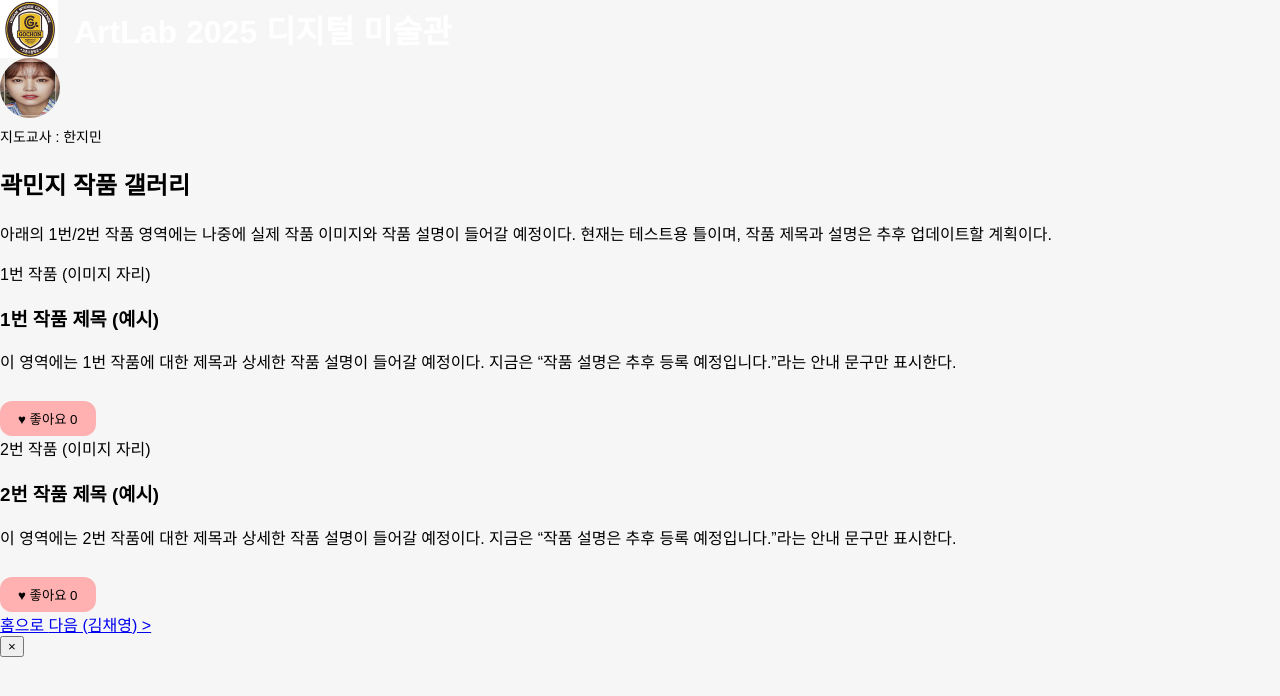
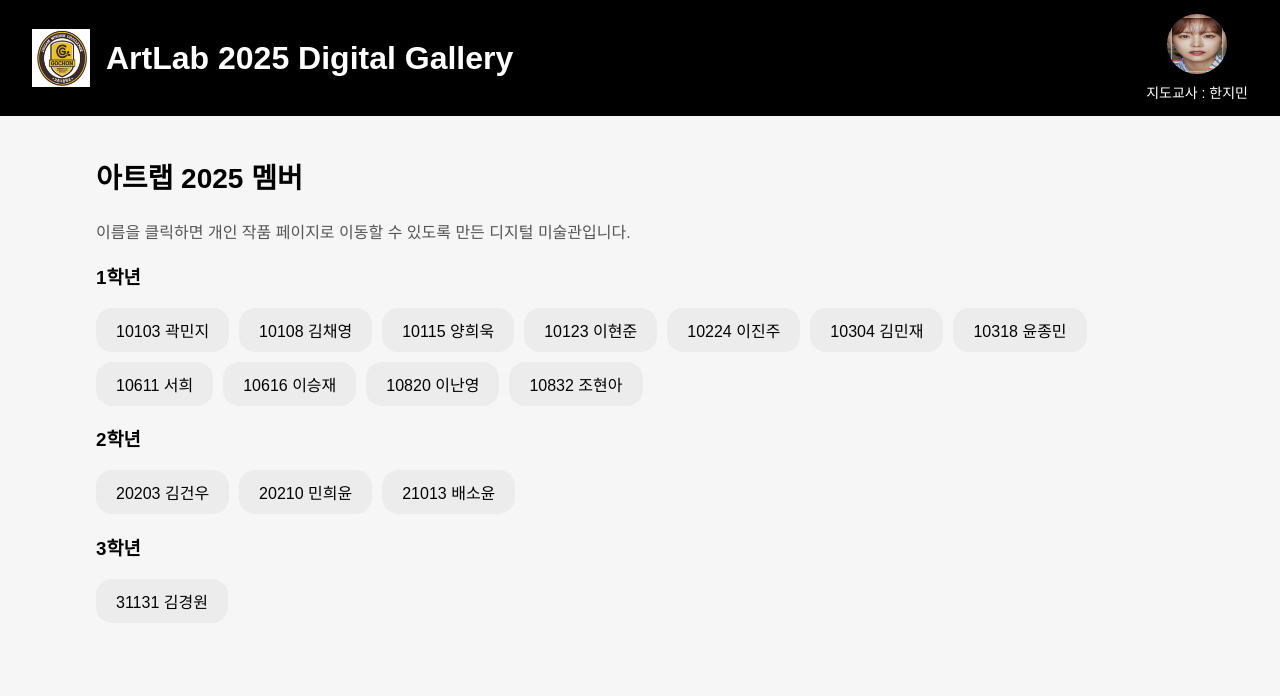
Before and after one commit to pek9931937-glitch/artlab-2025, a Flask app: a page that uses templates/student.html in a window 1280 px wide. Shown: the top 696 px of the page. Run offline with Flask 3, Linux system fonts and the light colour scheme.

Commit message:
Update student.html

```diff
--- a/templates/student.html
+++ b/templates/student.html
@@ -2,149 +2,72 @@
 <html lang="ko">
 <head>
     <meta charset="UTF-8">
-    <title>{{ name }} 작품 갤러리 - ArtLab 2025</title>
-    <meta name="viewport" content="width=device-width, initial-scale=1.0">
-    <link
-        rel="stylesheet"
-        href="{{ url_for('static', filename='style.css') }}"
-    >
+    <title>ArtLab 2025 Digital Gallery</title>
+    <link rel="stylesheet" href="{{ url_for('static', filename='style.css') }}">
 </head>
+
 <body>
-<header class="main-header">
-    <div class="header-inner">
-        <div class="logo-title">
-            <img
-                src="{{ url_for('static', filename='gochon-logo.png') }}"
-                alt="고촌고등학교 로고"
-                class="school-logo"
-            >
-            <span class="site-title">ArtLab 2025 디지털 미술관</span>
-        </div>
-        <div class="teacher">
-            <img
-                src="{{ url_for('static', filename='teacher-hanjimin.jpg') }}"
-                alt="지도교사 한지민"
-                class="teacher-photo"
-                id="teacher-photo"
-            >
-            <div class="teacher-name">지도교사 : 한지민</div>
-        </div>
+
+<header class="top-bar">
+    <!-- 제목/로고 전체를 클릭하면 홈으로 이동 -->
+    <a href="{{ url_for('home') }}" class="logo-title">
+        <img src="{{ url_for('static', filename='gochon-logo.png') }}" class="school-logo" alt="Gochon High School Logo">
+        <span class="site-title">ArtLab 2025 Digital Gallery</span>
+    </a>
+
+    <div class="teacher-info">
+        <img src="{{ url_for('static', filename='teacher-hanjimin.jpg') }}"
+             class="teacher-photo" id="teacher-photo" alt="지도교사 한지민">
+        <div class="teacher-name">지도교사 : 한지민</div>
     </div>
 </header>
 
-<main class="container">
-    <h2 class="section-title">{{ name }} 작품 갤러리</h2>
+<!-- 지도교사 사진 팝업 모달 -->
+<div id="teacher-modal" class="modal">
+    <span class="modal-close">&times;</span>
+    <img class="modal-content" id="teacher-modal-img" alt="지도교사 사진 크게 보기">
+</div>
 
-    <p class="section-desc">
-        아래의 1번/2번 작품 영역에는 나중에 실제 작품 이미지와 작품 설명이 들어갈 예정이다.
-        현재는 테스트용 틀이며, 작품 제목과 설명은 추후 업데이트할 계획이다.
+<div class="page-container">
+
+    <h2 class="main-title">아트랩 2025 멤버</h2>
+    <p class="intro-text">
+        이름을 클릭하면 개인 작품 페이지로 이동할 수 있도록 만든 디지털 미술관입니다.
     </p>
 
-    <section class="artworks">
-        <!-- 1번 작품 -->
-        <article class="artwork" data-artwork="1">
-            <div class="artwork-image" onclick="openArtwork(1)">
-                1번 작품 (이미지 자리)
-            </div>
-            <h3 class="artwork-title">1번 작품 제목 (예시)</h3>
-            <p class="art-desc">
-                이 영역에는 1번 작품에 대한 제목과 상세한 작품 설명이 들어갈 예정이다.
-                지금은 “작품 설명은 추후 등록 예정입니다.”라는 안내 문구만 표시한다.
-            </p>
-            <button class="like-btn" onclick="toggleLike(this)">
-                ♥ 좋아요 <span class="like-count">0</span>
-            </button>
-        </article>
+    <!-- 1학년 -->
+    <h3 class="grade-title">1학년</h3>
+    <div class="student-grid">
+        <a href="/student/곽민지" class="student-btn">10103 곽민지</a>
+        <a href="/student/김채영" class="student-btn">10108 김채영</a>
+        <a href="/student/양희욱" class="student-btn">10115 양희욱</a>
+        <a href="/student/이현준" class="student-btn">10123 이현준</a>
+        <a href="/student/이진주" class="student-btn">10224 이진주</a>
+        <a href="/student/김민재" class="student-btn">10304 김민재</a>
+        <a href="/student/윤종민" class="student-btn">10318 윤종민</a>
+        <a href="/student/서희" class="student-btn">10611 서희</a>
+        <a href="/student/이승재" class="student-btn">10616 이승재</a>
+        <a href="/student/이난영" class="student-btn">10820 이난영</a>
+        <a href="/student/조현아" class="student-btn">10832 조현아</a>
+    </div>
 
-        <!-- 2번 작품 -->
-        <article class="artwork" data-artwork="2">
-            <div class="artwork-image" onclick="openArtwork(2)">
-                2번 작품 (이미지 자리)
-            </div>
-            <h3 class="artwork-title">2번 작품 제목 (예시)</h3>
-            <p class="art-desc">
-                이 영역에는 2번 작품에 대한 제목과 상세한 작품 설명이 들어갈 예정이다.
-                지금은 “작품 설명은 추후 등록 예정입니다.”라는 안내 문구만 표시한다.
-            </p>
-            <button class="like-btn" onclick="toggleLike(this)">
-                ♥ 좋아요 <span class="like-count">0</span>
-            </button>
-        </article>
-    </section>
+    <!-- 2학년 -->
+    <h3 class="grade-title">2학년</h3>
+    <div class="student-grid">
+        <a href="/student/김건우" class="student-btn">20203 김건우</a>
+        <a href="/student/민희윤" class="student-btn">20210 민희윤</a>
+        <a href="/student/배소윤" class="student-btn">21013 배소윤</a>
+    </div>
 
-    <!-- 이전 / 홈 / 다음 네비게이션 -->
-    <nav class="student-nav">
-        {% if prev_name %}
-            <a href="{{ url_for('student_page', name=prev_name) }}" class="nav-link">
-                &lt; 이전 ({{ prev_name }})
-            </a>
-        {% endif %}
+    <!-- 3학년 -->
+    <h3 class="grade-title">3학년</h3>
+    <div class="student-grid">
+        <a href="/student/김경원" class="student-btn">31131 김경원</a>
+    </div>
 
-        <a href="{{ url_for('home') }}" class="nav-link">
-            홈으로
-        </a>
-
-        {% if next_name %}
-            <a href="{{ url_for('student_page', name=next_name) }}" class="nav-link">
-                다음 ({{ next_name }}) &gt;
-            </a>
-        {% endif %}
-    </nav>
-</main>
-
-<!-- 작품 확대용 팝업 -->
-<div id="art-popup" class="art-popup hidden">
-    <div class="art-popup-backdrop" onclick="closeArtwork()"></div>
-    <div class="art-popup-content">
-        <button class="popup-close" onclick="closeArtwork()">×</button>
-        <h3 id="popup-title"></h3>
-        <p id="popup-desc"></p>
-    </div>
 </div>
 
-<script>
-    // 지도교사 사진 확대/축소
-    const teacherPhoto = document.getElementById('teacher-photo');
-    if (teacherPhoto) {
-        teacherPhoto.addEventListener('click', () => {
-            teacherPhoto.classList.toggle('large');
-        });
-    }
+<script src="{{ url_for('static', filename='popup.js') }}"></script>
 
-    // 좋아요 토글 (페이지 새로고침하면 초기화되는 간단 버전)
-    function toggleLike(button) {
-        const liked = button.classList.toggle('liked');
-        const countSpan = button.querySelector('.like-count');
-        let count = parseInt(countSpan.textContent, 10);
-
-        if (liked) {
-            count += 1;
-        } else {
-            count -= 1;
-            if (count < 0) count = 0;
-        }
-        countSpan.textContent = count.toString();
-    }
-
-    // 작품 팝업 열기
-    function openArtwork(num) {
-        const popup = document.getElementById('art-popup');
-        const titleEl = document.getElementById('popup-title');
-        const descEl = document.getElementById('popup-desc');
-
-        titleEl.textContent = num + "번 작품 (예시)";
-        descEl.textContent =
-            "이 팝업에는 실제 작품 이미지와 보다 큰 화면, 그리고 자세한 작품 설명이 들어갈 예정이다. " +
-            "현재는 구조를 확인하기 위한 테스트 문구이다.";
-
-        popup.classList.remove('hidden');
-    }
-
-    // 작품 팝업 닫기
-    function closeArtwork() {
-        const popup = document.getElementById('art-popup');
-        popup.classList.add('hidden');
-    }
-</script>
 </body>
 </html>
```
